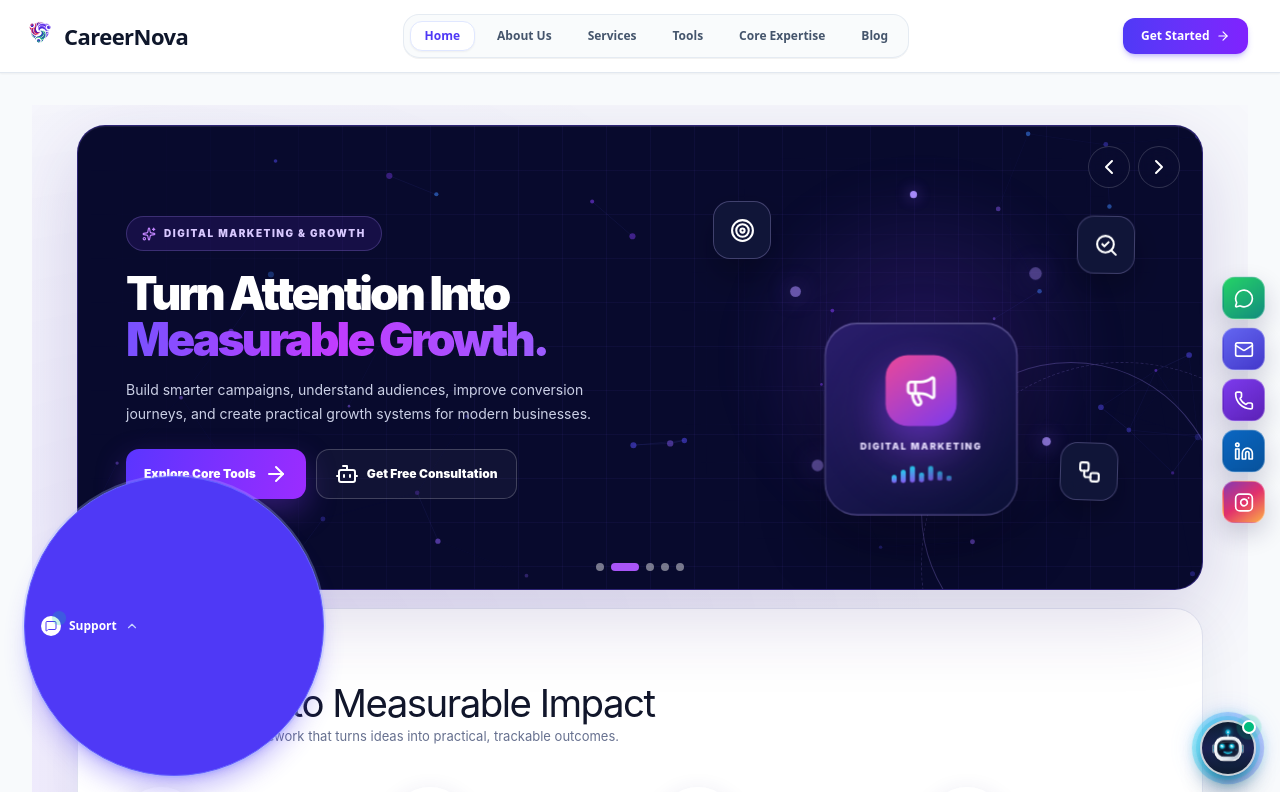
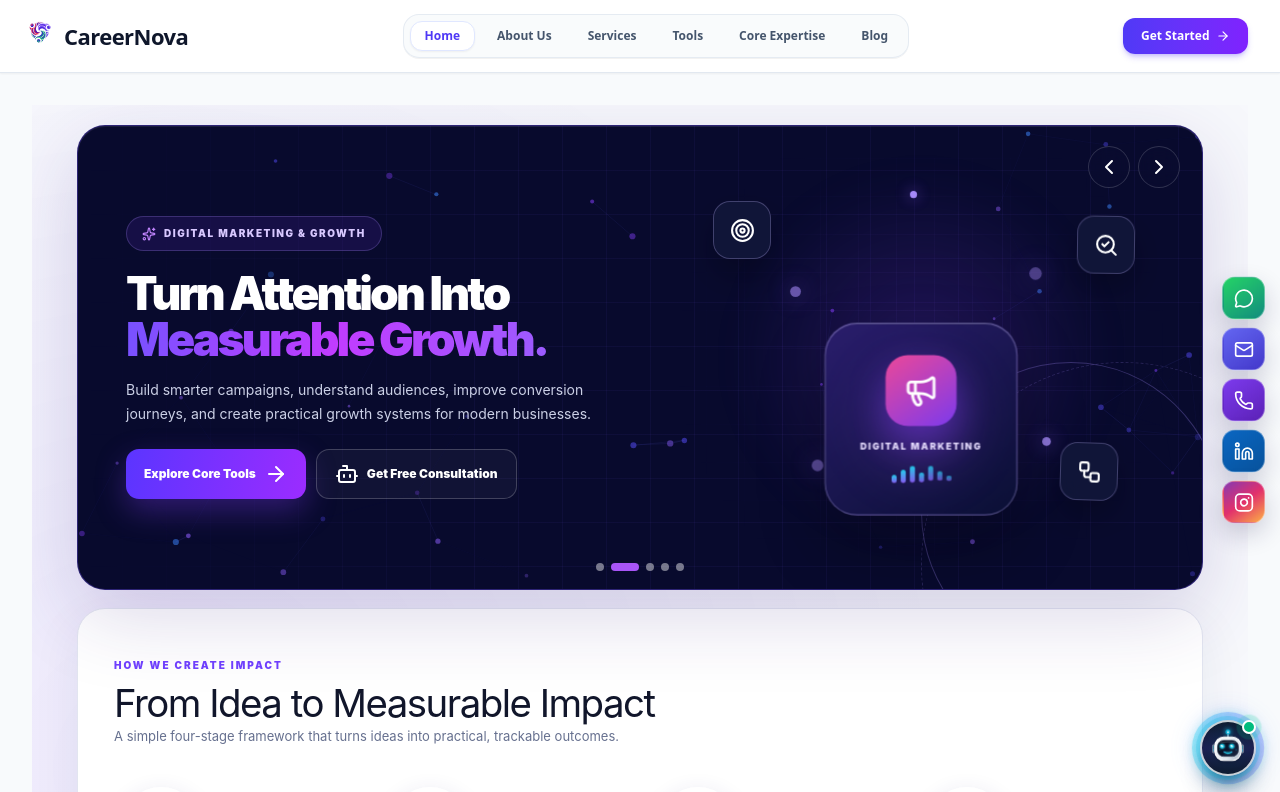
Before and after one commit to sudheersinghrajput8932-design/careernova, a React (Vite) app: page / in a window 1280 px wide. Shown: the top 792 px of the page. Built offline with nearby package versions, Linux system fonts and the light colour scheme.

Commit message:
Update App.tsx

```diff
--- a/src/App.tsx
+++ b/src/App.tsx
@@ -2,7 +2,6 @@ import React, { useState, useEffect, useCallback } from 'react';
 import { TabId, ToastMessage, UserProfile } from './types';
 import { Header } from './components/common/Header';
 import { Footer } from './components/common/Footer';
-import { FloatingWidgets } from './components/common/FloatingWidgets';
 import { AIAssistantWidget } from './components/common/AIAssistantWidget';
 import { SocialProofToast } from './components/common/SocialProofToast';
 import { ToastContainer } from './components/common/Toast';
@@ -149,7 +148,6 @@ export default function App() {
       <Footer onNavigate={handleNavigate} />
 
       {/* Floating Widgets & Notifications */}
-      <FloatingWidgets onOpenCreator={() => setCreatorModalOpen(true)} />
       <AIAssistantWidget addToast={addToast} />
       <SocialProofToast />
       <ToastContainer toasts={toasts} removeToast={removeToast} />
```
